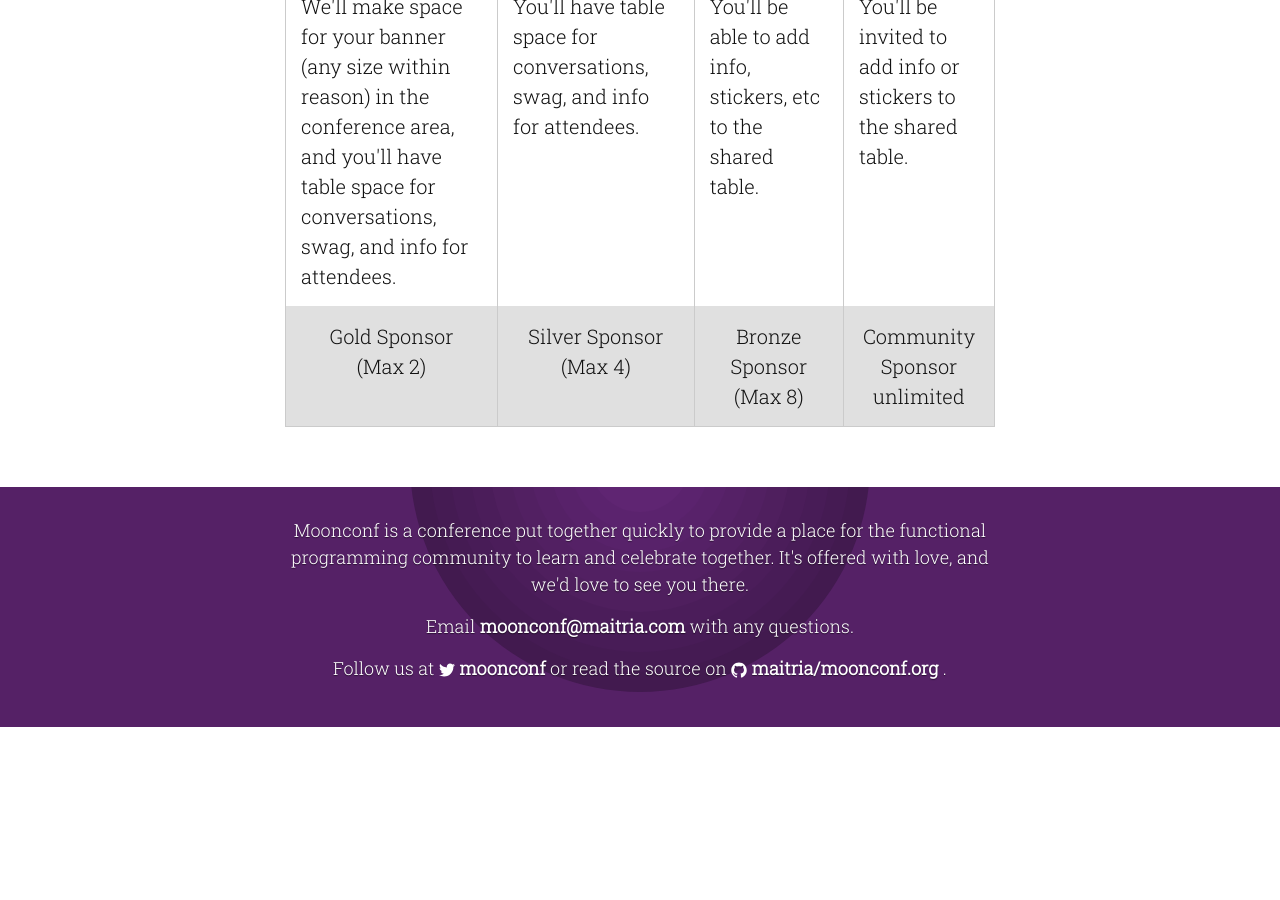
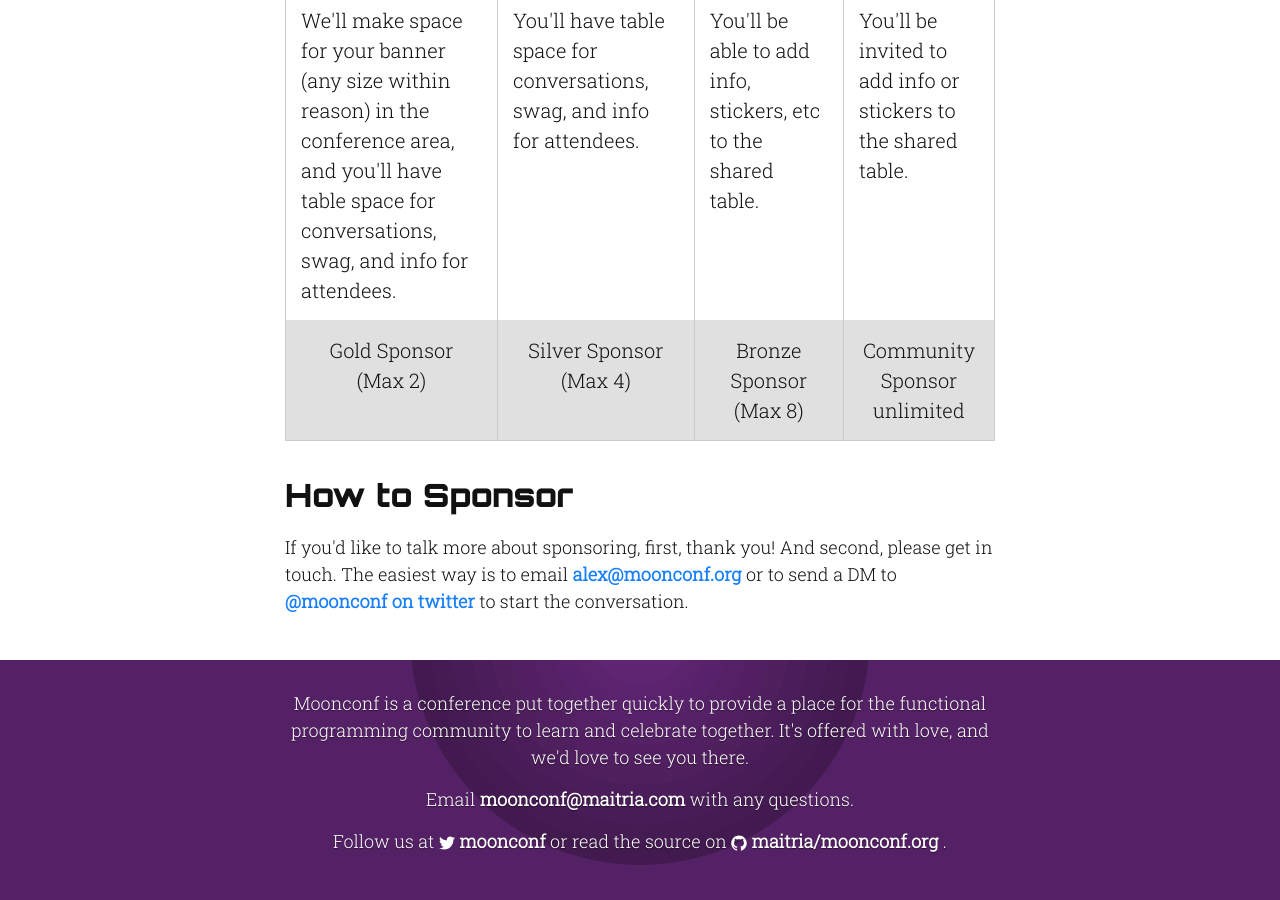
Before and after one commit to maitria/moonconf.org, a Jekyll site: the page built from sponsorship-prospectus/index.html, in a window 1280 px wide and 900 px high, scrolled down 2890 px. Built offline with Jekyll 4.4.1, drawn with Linux system fonts in a browser that asks for light colours; before the commit the page ends 3617 px from its top, so only the background shows below that.

Commit message:
Tell sponsors how to get in touch

```diff
--- a/sponsorship-prospectus/index.html
+++ b/sponsorship-prospectus/index.html
@@ -10,7 +10,7 @@
 
 <section class="section-block section-moon"></section>
 <div class="section-block-content wrapper">
-  <h3>What is MoonConf?</h3>
+  <h2>What is MoonConf?</h2>
   <p>Moonconf is a three-day conference for the functional programming community to learn and celebrate together. There will be single-track talks on Thursday and Friday and an all-day openspace unconference on Saturday.</p>
   <p>Moonconf was born in 2016, to provide a welcoming and inclusive space for the diverse world of functional programming. In that way, it's special, and you won't find an environment quite like it anywhere else. It's for everyone, from beginners to experts, of any gender, race, ability, etc.</p>
   <p>It's a conference offered with love, and we'd love to see you there.</p>
@@ -93,3 +93,5 @@
       </tr>
     </tfoot>
   </table>
+  <h2 name="sponsor">How to Sponsor</h3>
+  <p>If you'd like to talk more about sponsoring, first, thank you! And second, please get in touch. The easiest way is to email <a href="mailto:alex@moonconf.org">alex@moonconf.org</a> or to send a DM to <a href="http://twitter.com/moonconf">@moonconf on twitter</a> to start the conversation.</p>
```
